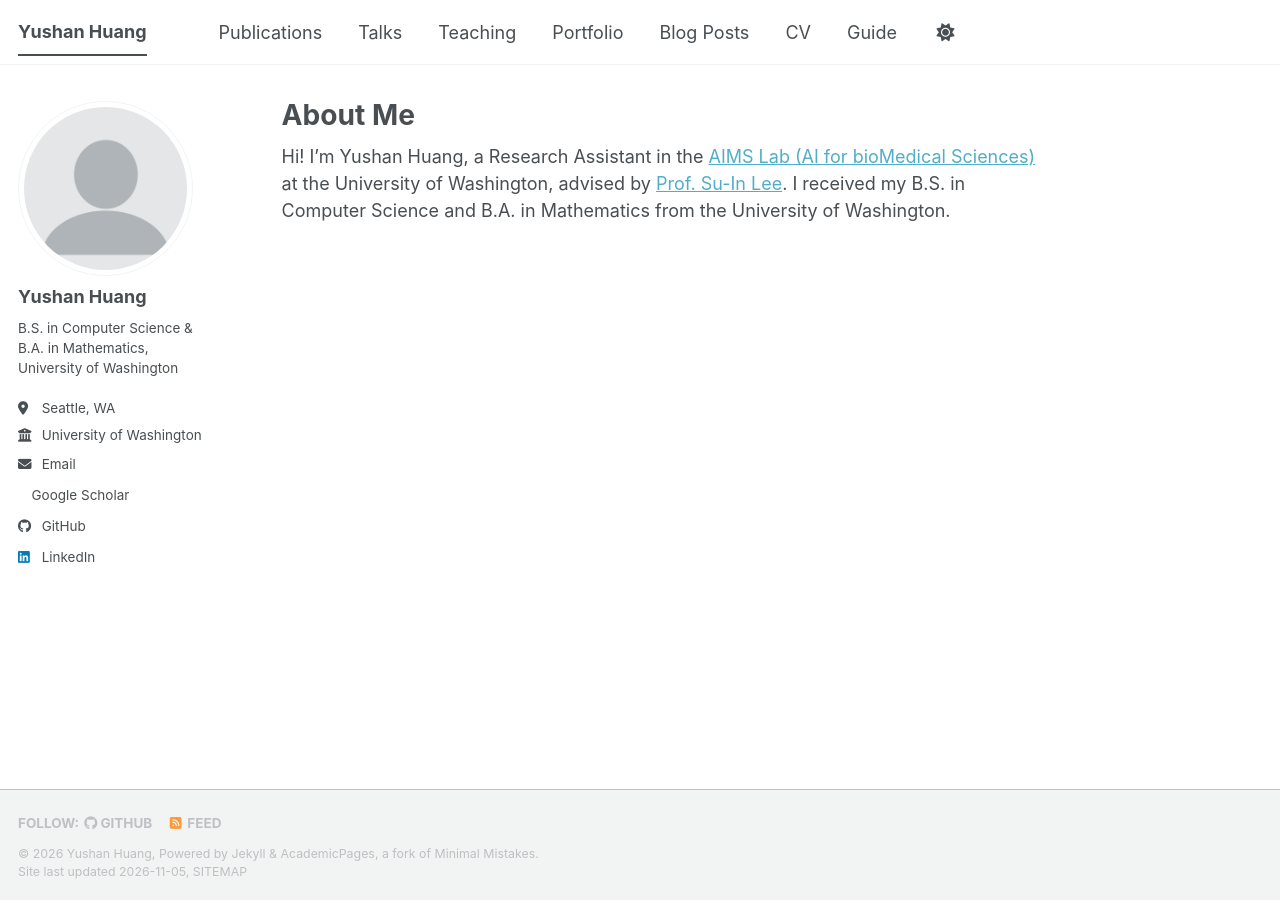
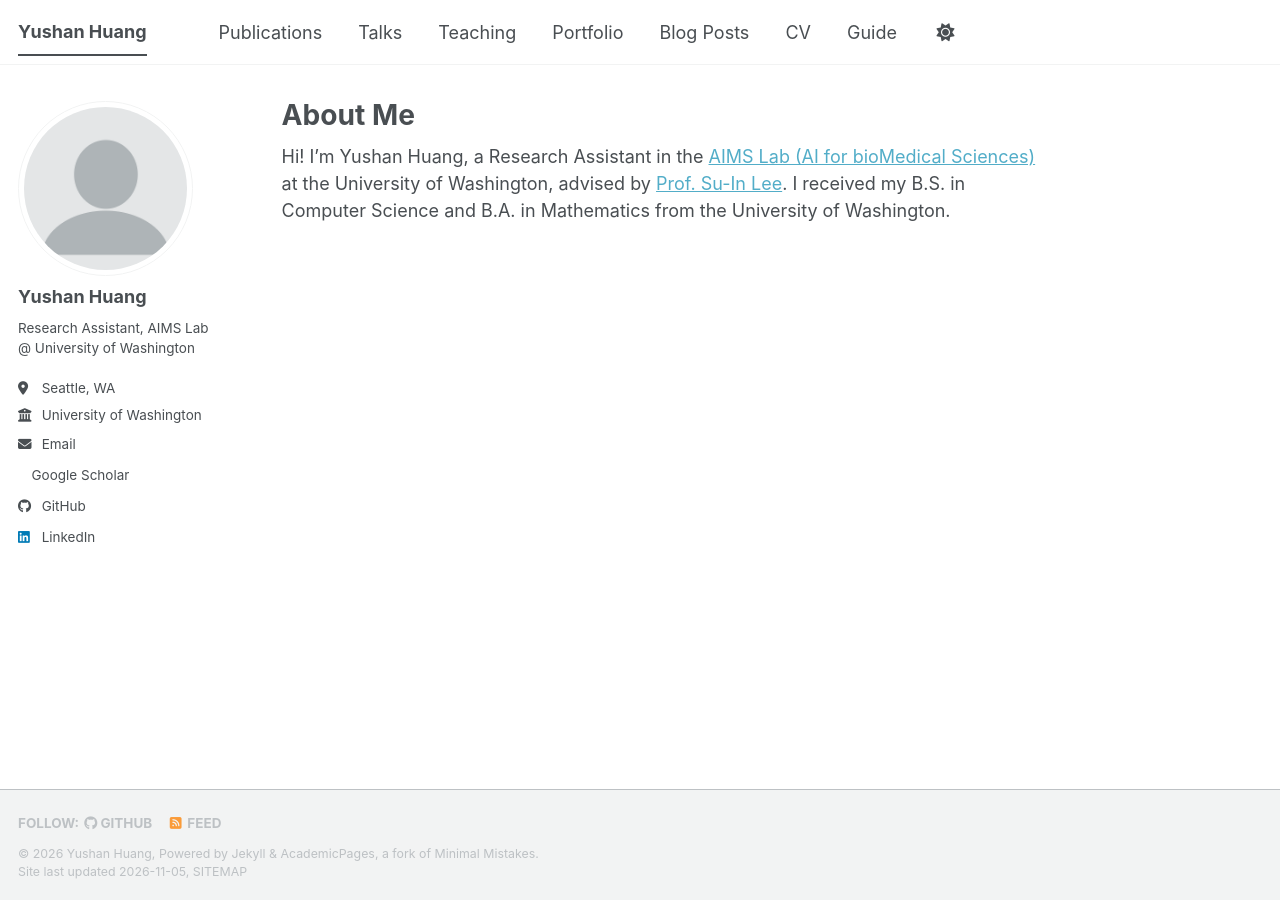
Before and after one commit to Yushan13H/personal-page, a Jekyll site: the page built from _pages/about.md, in a window 1280 px wide. Built offline with Jekyll 4.4.1, drawn with Linux system fonts in a browser that asks for light colours; a script bundle is joined from its source files by our own code; a style sheet for code colours, icons or effects is not loaded.

Commit message:
Update bio in _config.yml

```diff
--- a/_config.yml
+++ b/_config.yml
@@ -26,7 +26,7 @@ author:
   avatar           : "profile.png"
   name             : "Yushan Huang"
   pronouns         : # example: "she/her"
-  bio              : "B.S. in Computer Science & B.A. in Mathematics, University of Washington"
+  bio              : "Research Assistant, AIMS Lab @ University of Washington"
   location         : "Seattle, WA"
   employer         : "University of Washington"
   uri              : # URL
```
